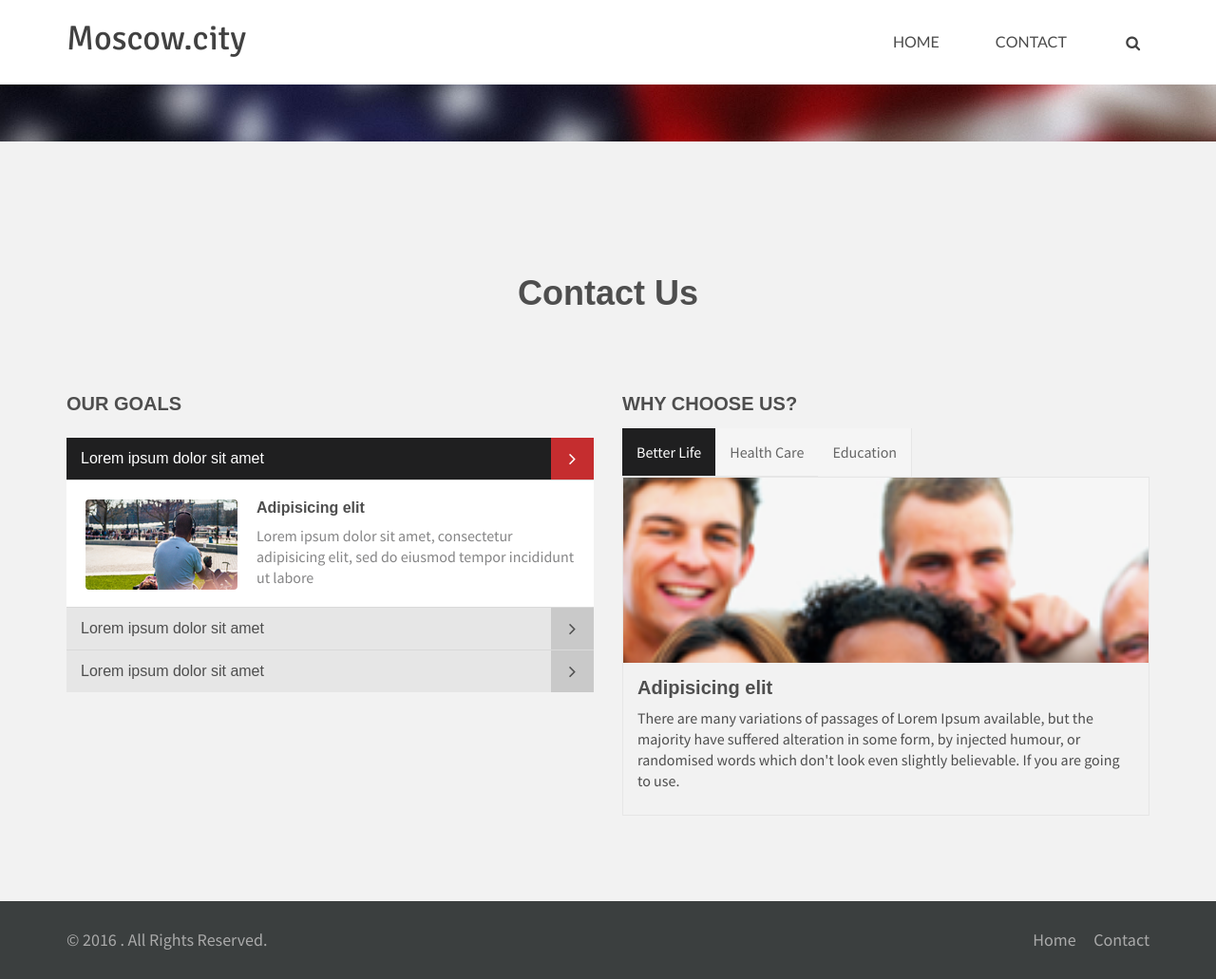
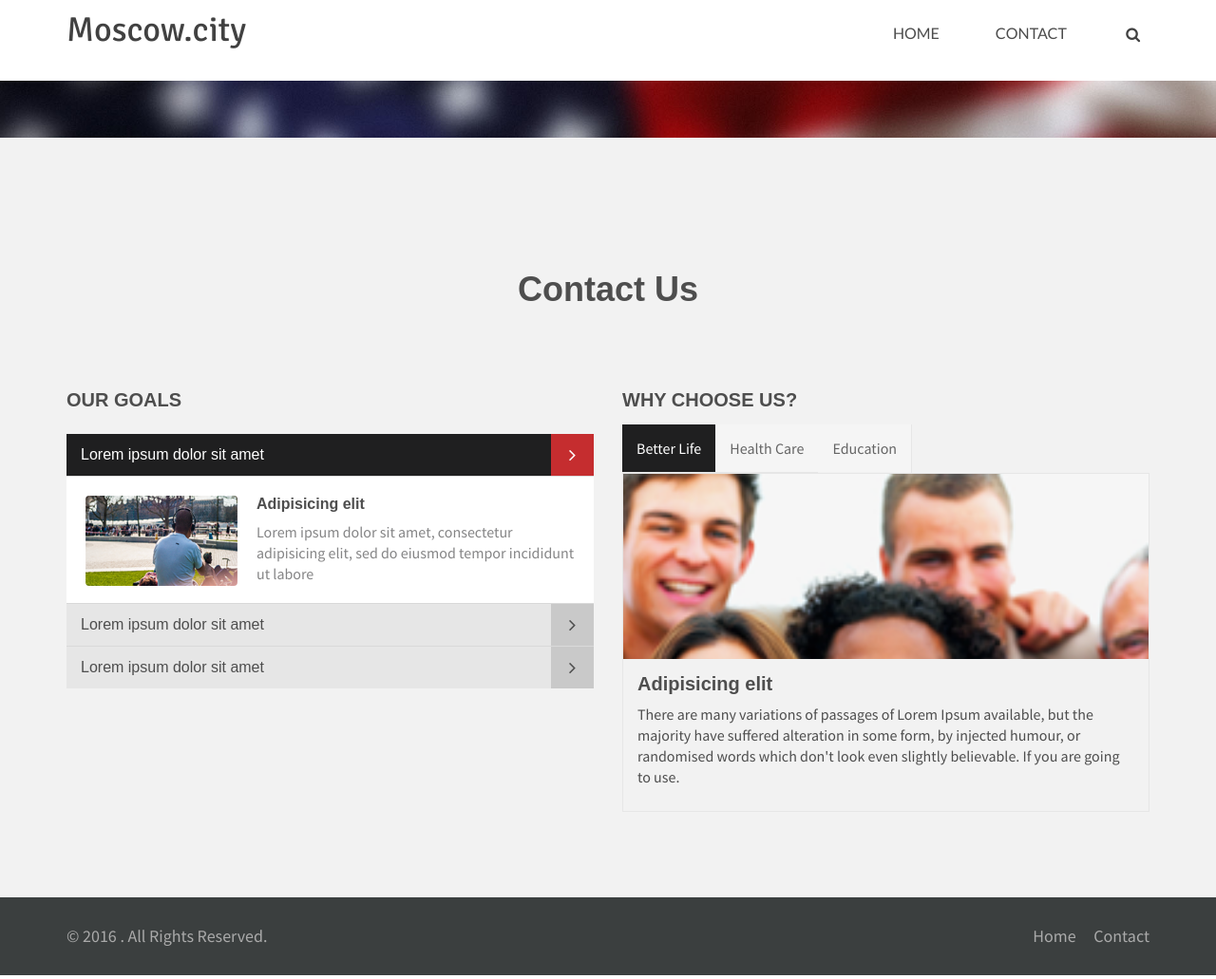
Before and after one commit to anatolypet21/jekyll, a Jekyll site: the page built from contact-us/index.html, in a window 1280 px wide. Shown: the whole page at 95% size. Built offline with Jekyll 4.4.1, drawn with Linux system fonts in a browser that asks for light colours.

Commit message:
Update main.css

```diff
--- a/css/main.css
+++ b/css/main.css
@@ -279,7 +279,7 @@ input.search-form:hover {
   border-radius: 0;
   margin-bottom: 0;
   background: #151515;
-  padding: 15px 0;
+  padding: 6px 0;
   padding-bottom: 0;
 }
 
@@ -289,7 +289,7 @@ input.search-form:hover {
 
 .navbar-nav>li{
   margin-left: 35px;
-  padding-bottom: 28px;
+  padding-bottom: 0px;
 }
 
 .navbar-inverse .navbar-nav > li > a {
```
